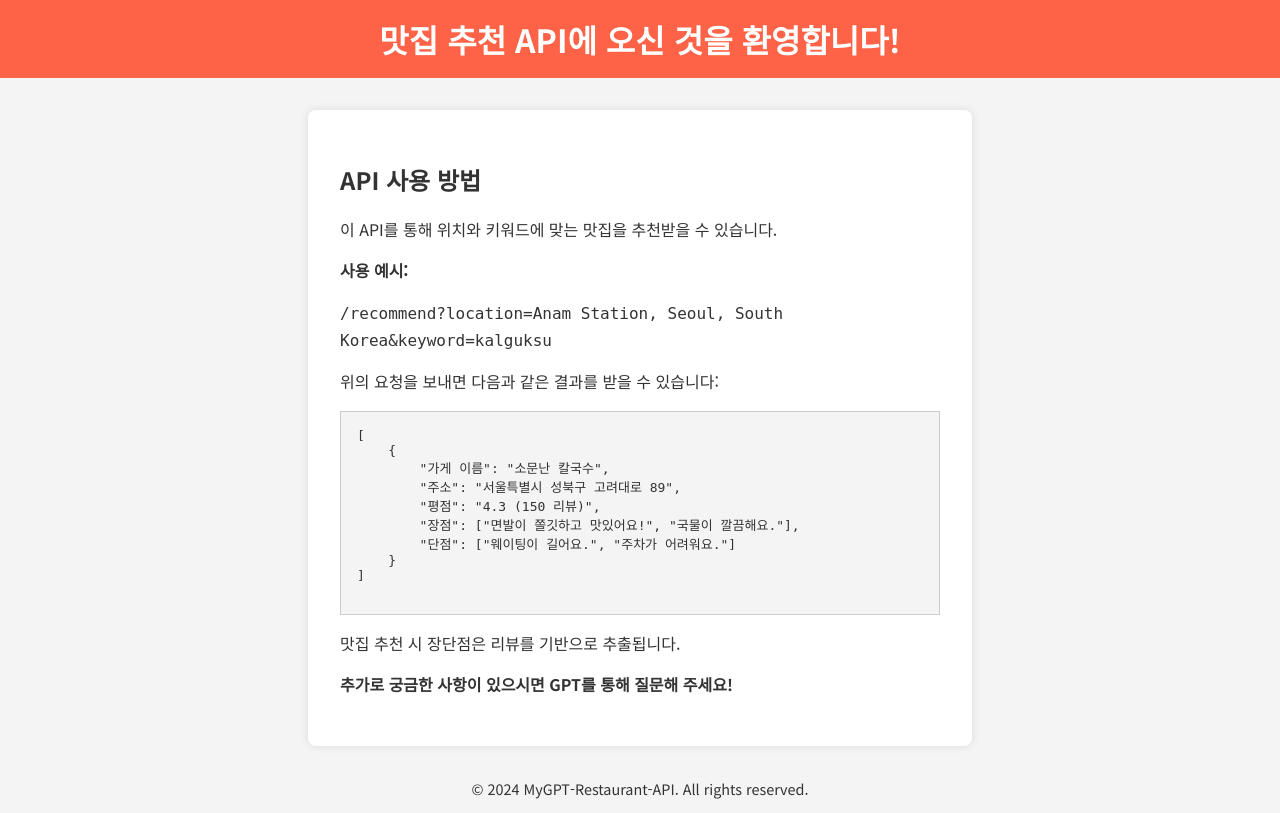
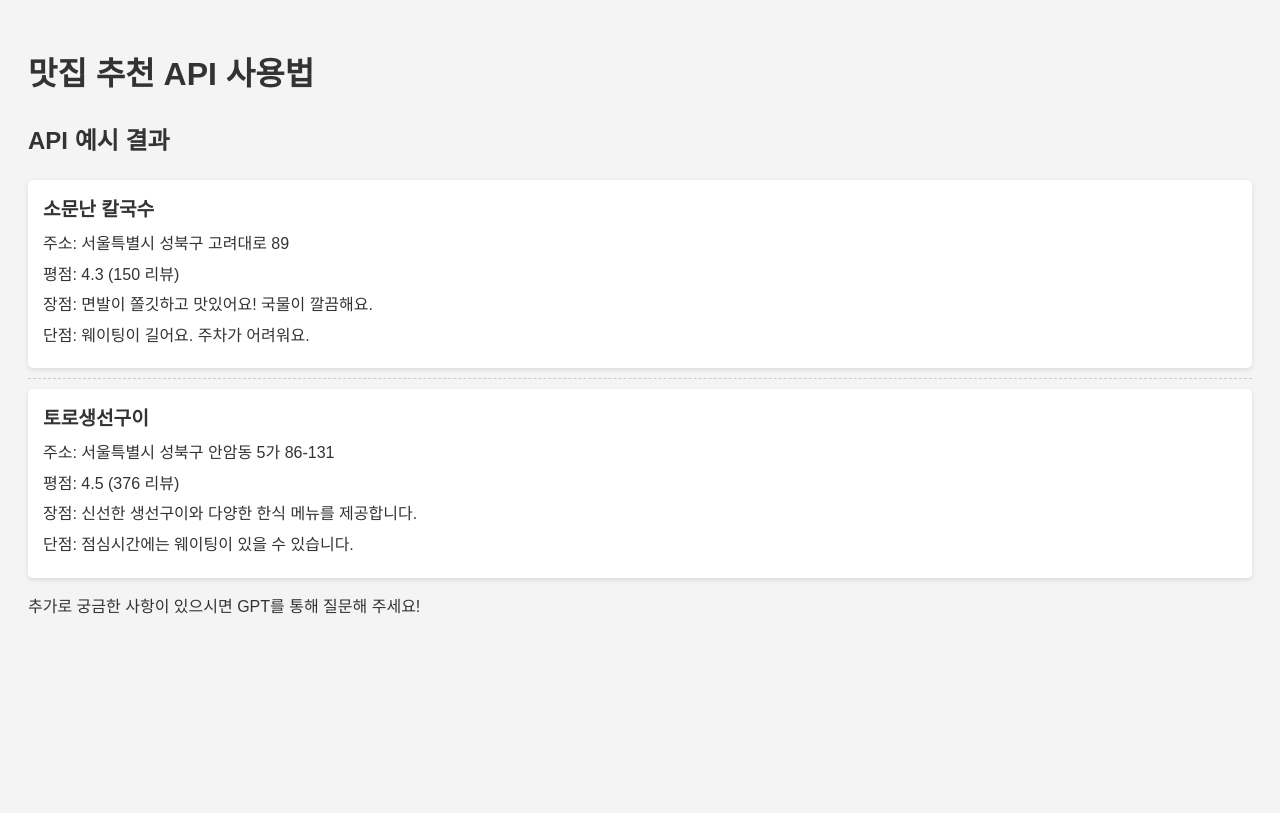
Before and after one commit to minseok-KR01/my-restaurant-api, a Flask app: page / in a window 1280 px wide. After the commit the page ends 614 px from the top, so only its background shows below. Run offline with Flask 3, Linux system fonts and the light colour scheme.

Commit message:
Update index.html to use bold for restaurant titles only

```diff
--- a/templates/index.html
+++ b/templates/index.html
@@ -3,84 +3,70 @@
 <head>
     <meta charset="UTF-8">
     <meta name="viewport" content="width=device-width, initial-scale=1.0">
-    <title>맛집 추천 API</title>
-    <!-- Google Fonts 추가 -->
-    <link href="https://fonts.googleapis.com/css2?family=Noto+Sans+KR:wght@400;700&display=swap" rel="stylesheet">
+    <title>맛집 추천 API 사용법</title>
     <style>
         body {
-            font-family: 'Noto Sans KR', sans-serif;
+            font-family: 'Arial', sans-serif; /* 원하는 글꼴로 변경 가능 */
+            line-height: 1.6;
             background-color: #f4f4f4;
             color: #333;
-            text-align: center;
+            padding: 20px;
+        }
+
+        h1, h2 {
+            font-weight: bold;
+        }
+
+        .restaurant {
+            background-color: #fff;
+            padding: 15px;
+            margin: 10px 0;
+            border-radius: 5px;
+            box-shadow: 0 2px 5px rgba(0, 0, 0, 0.1);
+        }
+
+        .restaurant h3 {
             margin: 0;
-            padding: 0;
+            font-size: 1.2em;
+            font-weight: bold; /* 음식점 제목에만 굵은 글씨 적용 */
         }
-        header {
-            background-color: #ff6347;
-            color: #fff;
-            padding: 1rem 0;
+
+        .restaurant p {
+            margin: 5px 0;
         }
-        h1 {
-            margin: 0;
+
+        .pros-cons {
+            margin-left: 15px;
         }
-        main {
-            margin: 2rem;
-        }
-        .instructions {
-            background-color: #fff;
-            padding: 2rem;
-            border-radius: 8px;
-            box-shadow: 0px 0px 10px rgba(0, 0, 0, 0.1);
-            display: inline-block;
-            text-align: left;
-            max-width: 600px;
-        }
-        .instructions p {
-            font-size: 1rem;
-            line-height: 1.6;
-        }
-        pre {
-            background-color: #f4f4f4;
-            padding: 1rem;
-            border: 1px solid #ccc;
-            overflow-x: auto;
-        }
-        footer {
-            margin-top: 2rem;
-            font-size: 0.9rem;
+
+        .separator {
+            border-top: 1px dashed #ccc;
+            margin: 10px 0;
         }
     </style>
 </head>
 <body>
-    <header>
-        <h1>맛집 추천 API에 오신 것을 환영합니다!</h1>
-    </header>
+    <h1>맛집 추천 API 사용법</h1>
+    <h2>API 예시 결과</h2>
 
-    <main>
-        <div class="instructions">
-            <h2>API 사용 방법</h2>
-            <p>이 API를 통해 위치와 키워드에 맞는 맛집을 추천받을 수 있습니다.</p>
-            <p><strong>사용 예시:</strong></p>
-            <p><code>/recommend?location=Anam Station, Seoul, South Korea&keyword=kalguksu</code></p>
-            <p>위의 요청을 보내면 다음과 같은 결과를 받을 수 있습니다:</p>
-            <pre>
-[
-    {
-        "가게 이름": "소문난 칼국수",
-        "주소": "서울특별시 성북구 고려대로 89",
-        "평점": "4.3 (150 리뷰)",
-        "장점": ["면발이 쫄깃하고 맛있어요!", "국물이 깔끔해요."],
-        "단점": ["웨이팅이 길어요.", "주차가 어려워요."]
-    }
-]
-            </pre>
-            <p>맛집 추천 시 장단점은 리뷰를 기반으로 추출됩니다.</p>
-            <p><strong>추가로 궁금한 사항이 있으시면 GPT를 통해 질문해 주세요!</strong></p>
-        </div>
-    </main>
+    <div class="restaurant">
+        <h3>소문난 칼국수</h3>
+        <p>주소: 서울특별시 성북구 고려대로 89</p>
+        <p>평점: 4.3 (150 리뷰)</p>
+        <p>장점: 면발이 쫄깃하고 맛있어요! 국물이 깔끔해요.</p>
+        <p>단점: 웨이팅이 길어요. 주차가 어려워요.</p>
+    </div>
 
-    <footer>
-        <p>&copy; 2024 MyGPT-Restaurant-API. All rights reserved.</p>
-    </footer>
+    <div class="separator"></div>
+
+    <div class="restaurant">
+        <h3>토로생선구이</h3>
+        <p>주소: 서울특별시 성북구 안암동 5가 86-131</p>
+        <p>평점: 4.5 (376 리뷰)</p>
+        <p>장점: 신선한 생선구이와 다양한 한식 메뉴를 제공합니다.</p>
+        <p>단점: 점심시간에는 웨이팅이 있을 수 있습니다.</p>
+    </div>
+
+    <p>추가로 궁금한 사항이 있으시면 GPT를 통해 질문해 주세요!</p>
 </body>
 </html>
```
Also changed, not shown: templates/새 텍스트 문서.html (deleted).
